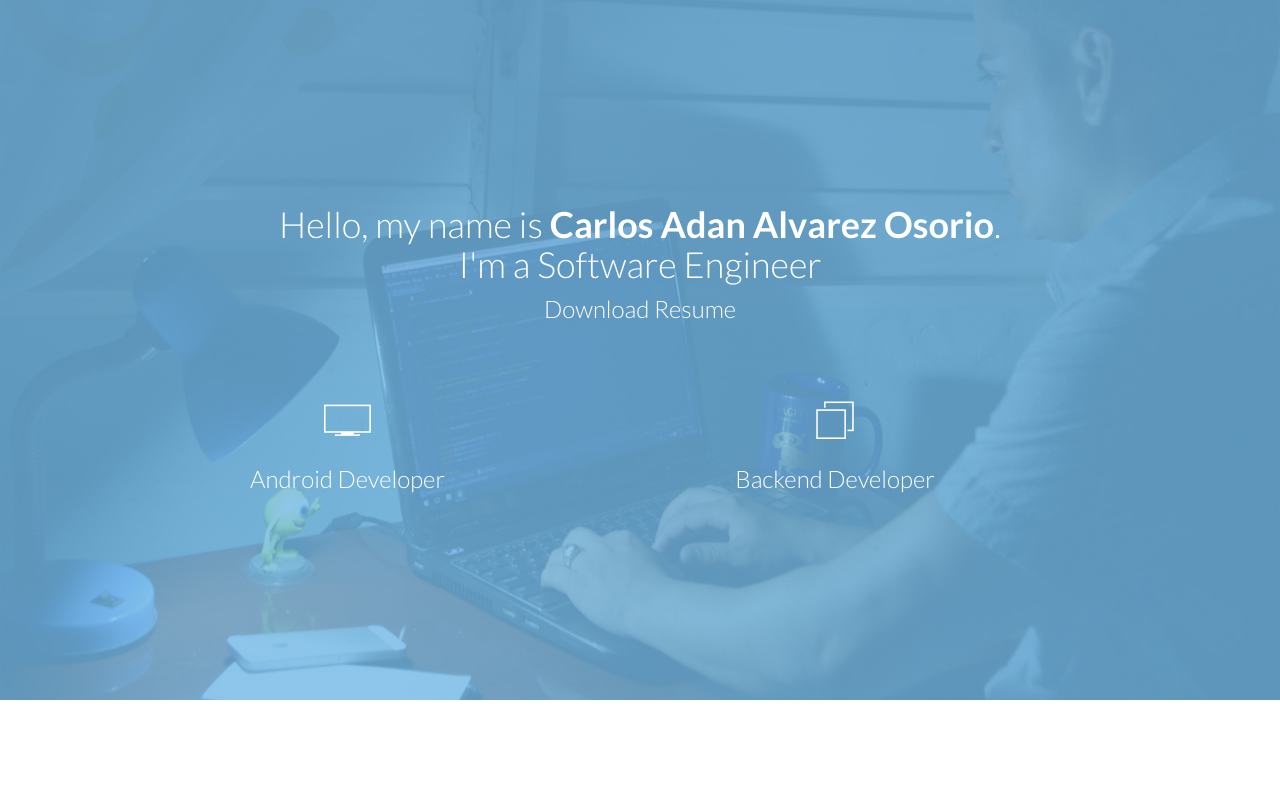
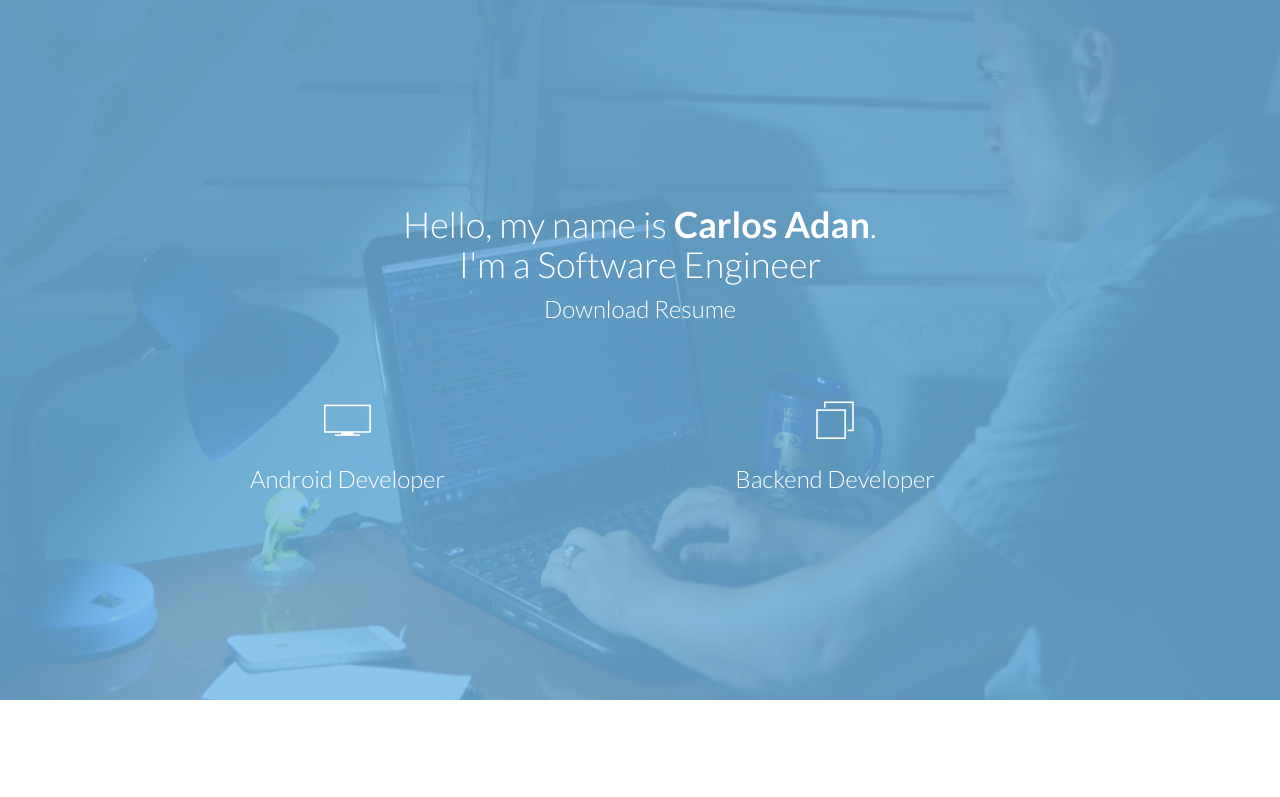
Before and after one commit to CarlyAdam/carlyadam.github.io, a plain HTML site: page index.html in a window 1280 px wide. Shown: the top 797 px of the page. Drawn offline with Linux system fonts and the light colour scheme; files whose address does not match are found by name.

Commit message:
Update index.html

```diff
--- a/index.html
+++ b/index.html
@@ -3,10 +3,10 @@
 
 <head>
   <meta charset="utf-8">
-  <title>Carlos Adan Alvarez Osorio ᛁ Portfolio</title>
+  <title>Carlos Adan ᛁ Portfolio</title>
   <meta content="width=device-width, initial-scale=1.0" name="viewport">
-  <meta content="" name="Carlos Adan Alvarez Osorio Android Developer">
-  <meta name="description" content="Carlos Adan Alvarez Osorio Android Developer">
+  <meta content="" name="Carlos Adan Android Developer">
+  <meta name="description" content="Carlos Adan Android Developer">
 
   <!-- Google Fonts -->
   <link href="https://fonts.googleapis.com/css?family=Lato:300,400,700,900" rel="stylesheet">
@@ -40,7 +40,7 @@
     <div class="container centered">
       <div class="row">
         <div class="col-md-8 col-md-offset-2">
-          <h1>Hello, my name is <b>Carlos Adan Alvarez Osorio</b>.<br/>I'm a Software Engineer</h1>
+          <h1>Hello, my name is <b>Carlos Adan</b>.<br/>I'm a Software Engineer</h1>
           <p><h3><a href="https://bit.ly/36hvFqi">Download Resume</a></h3></p>
         </div>
       </div>
```
